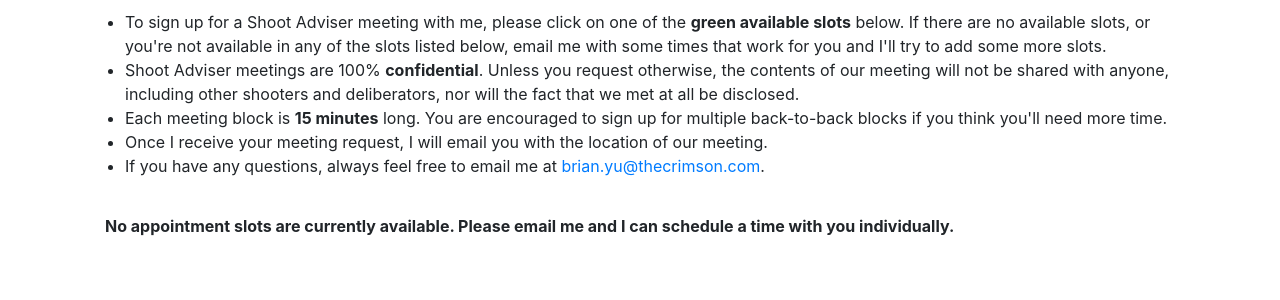
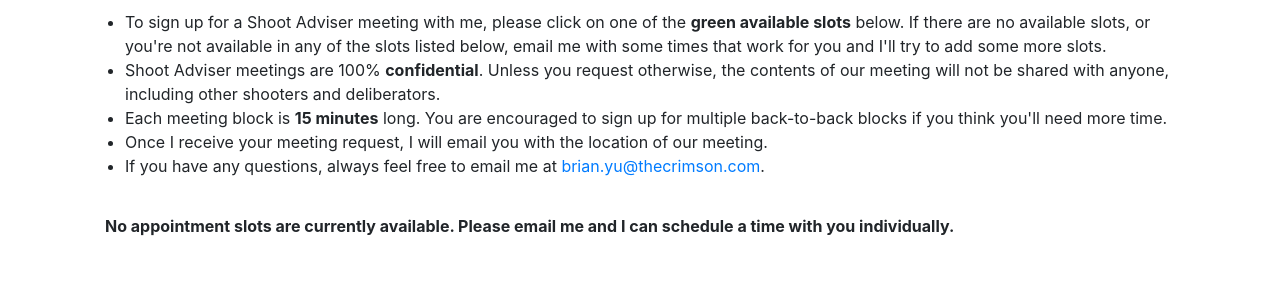
Before and after one commit to brianyu28/shoot, a Flask app: page / in a window 1280 px wide. Shown: the part 56-356 px from the top of the page. Run offline with Flask 2, Linux system fonts and the light colour scheme; data that the repository does not hold is empty; some libraries are stand-ins or nearby versions.

Commit message:
Update confidentiality wording

```diff
--- a/templates/index.html
+++ b/templates/index.html
@@ -24,8 +24,7 @@
                     </li>
                     <li>
                         Shoot Adviser meetings are 100% <b>confidential</b>. Unless you request otherwise, the contents of our meeting
-                        will not be shared with anyone, including other shooters and deliberators, nor will the fact that we met at all
-                        be disclosed.
+                        will not be shared with anyone, including other shooters and deliberators.
                     </li>
                     <li>
                         Each meeting block is <b>15 minutes</b> long.
```
